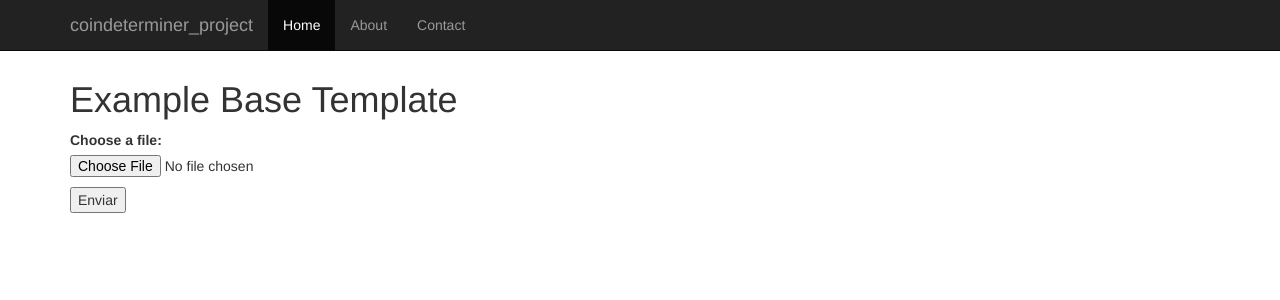
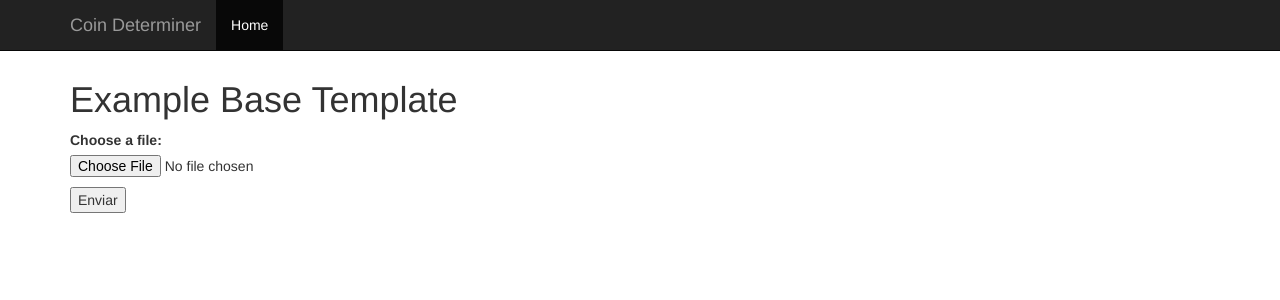
Before and after one commit to andersonberg/coindeterminer, a Django app: page / in a window 1280 px wide. Shown: the top 300 px of the page. Run offline with Django 3.2, Linux system fonts and the light colour scheme; data that the repository does not hold is empty; some libraries are stand-ins or nearby versions.

Commit message:
removing some nav bar buttons

```diff
--- a/coindeterminer_project/templates/base.html
+++ b/coindeterminer_project/templates/base.html
@@ -39,13 +39,11 @@
             <span class="icon-bar"></span>
             <span class="icon-bar"></span>
           </button>
-          <a class="navbar-brand" href="#">coindeterminer_project</a>
+          <a class="navbar-brand" href="/">Coin Determiner</a>
         </div>
         <div class="collapse navbar-collapse">
           <ul class="nav navbar-nav">
-            <li class="active"><a href="#">Home</a></li>
-            <li><a href="#about">About</a></li>
-            <li><a href="#contact">Contact</a></li>
+            <li class="active"><a href="/">Home</a></li>
           </ul>
         </div><!--/.nav-collapse -->
       </div>
```
